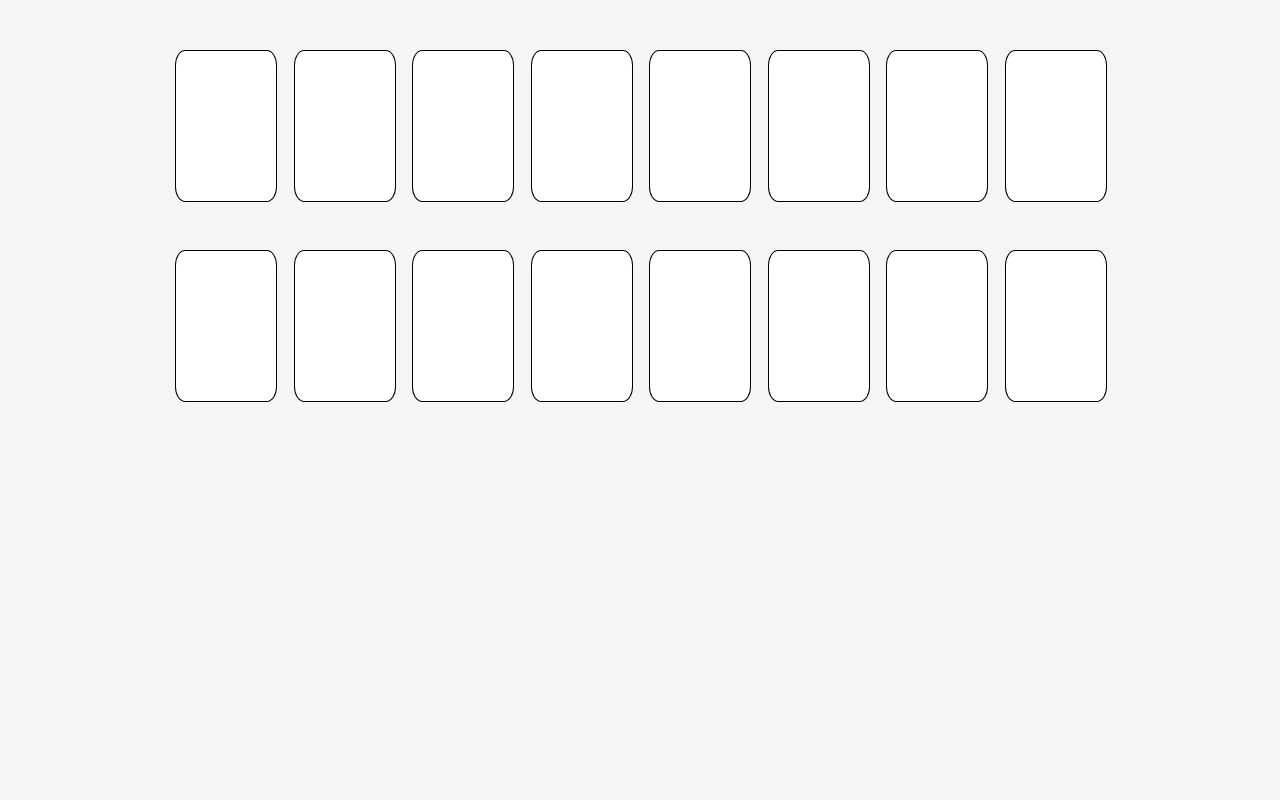
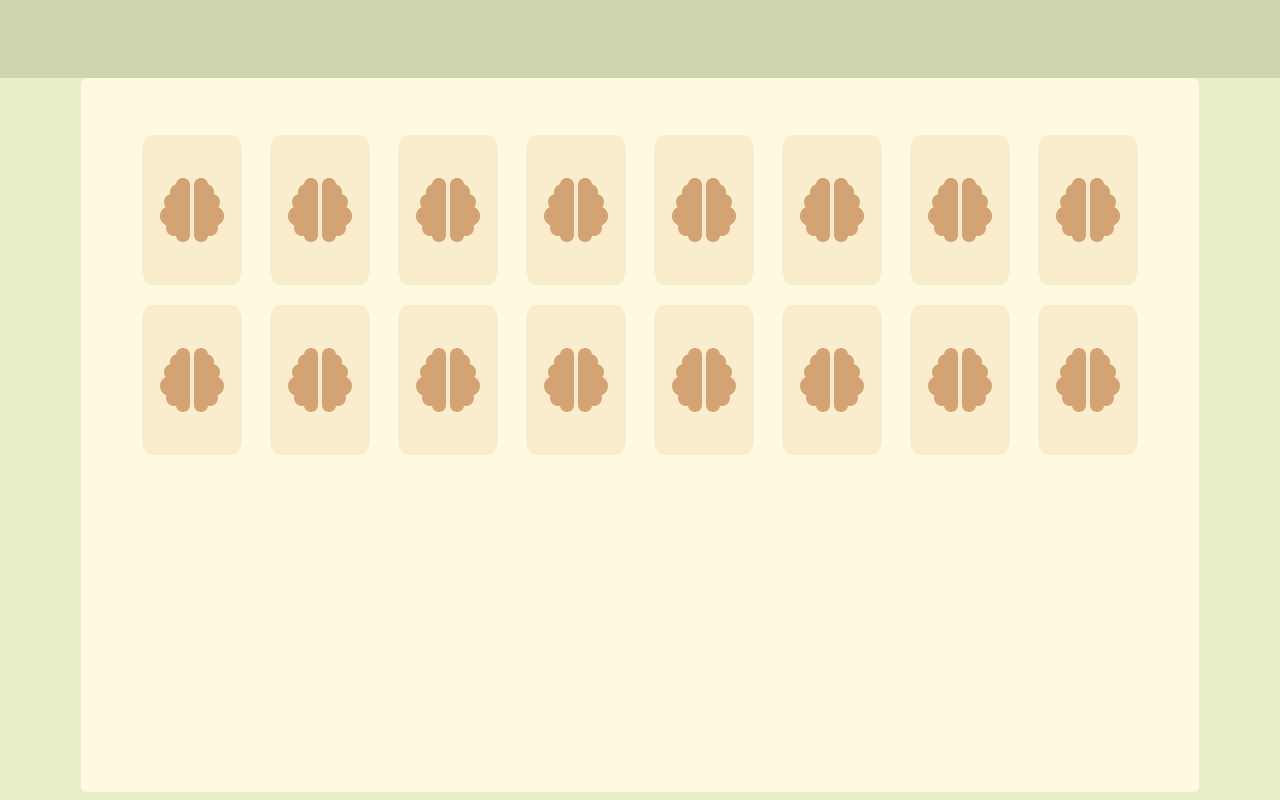
Before and after one commit to leebz45/Memory, a plain HTML site: page app.html in a window 1280 px wide. Drawn offline with Linux system fonts and the light colour scheme.

Commit message:
Colors, icon, turnCard logic
Changed colors, added card back icon and nav section. Adjusted turnCard logic to use addEventListener and pass in id.

```diff
--- a/app.css
+++ b/app.css
@@ -1,22 +1,36 @@
 body {
-    background-color: whitesmoke;
+    background-color: #E9EDC9;
+    height:97vh;
+    margin: 0%;
+}
+#nav {
+    width: 100%;
+    height: 10%;
+    margin: none;
+    background-color:#CCD5AE;
+}
+#main {
+    width: 80%;
+    min-height: 80%;
+    margin: auto;
+    padding: 2em;
+    background-color: #FEFAE0;
+    border: 15px solid #FEFAE0;
+    border-radius: 6px;
 }
 .container {
-    margin: 50px auto;
+    margin: auto;
     display:flex;
     flex-direction: row;
     flex-wrap: wrap;
     align-items: center;
     justify-content: space-around;
-    width:75%;
 }
 .card-container {
     perspective: 1000px;
+    margin:10px;
+    /* border: 6px none; */
 }
-
-/* .card-container:hover .card {
-    transform: rotateY(-180deg);
-} */
 
 .card-container, .front, .back {
     width: 100px;
@@ -38,7 +52,6 @@ body {
     position: absolute;
 	top: 0;
 	left: 0;
-    border: 1px solid black;
     border-radius: 10%;
 }
 .front {
@@ -46,9 +59,17 @@ body {
 }
 
 .back {
-    background-color: white;
+    color: #D4A373;
+    background-color: #FAEDCD;
+    /* border: 6px solid #D4A373; */
     z-index: 2;
     transform: rotateY(0deg);
+    text-align:center;
+    line-height:100%;
+}
+.cardIcon{
+    line-height:150px;
+    vertical-align:middle;
 }
 
 .red {
--- a/app.html
+++ b/app.html
@@ -4,10 +4,13 @@
     <meta charset="UTF-8">
     <meta http-equiv="X-UA-Compatible" content="IE=edge">
     <meta name="viewport" content="width=device-width, initial-scale=1.0">
+    <title>Document</title>
+    <script src="https://kit.fontawesome.com/dd2c0b777f.js" crossorigin="anonymous"></script>
     <link rel="stylesheet" href="app.css">
-    <title>Document</title>
 </head>
 <body>
+    <nav id="nav"></nav>
+    <section id="main"></section>
     <script src="app.js"></script>
 </body>
 </html>
--- a/app.js
+++ b/app.js
@@ -29,21 +29,30 @@ function addCards() {
     for (let i = 0; i < 2; i++) {
         let container = document.createElement("div");
         container.classList.add("container");
-        document.body.appendChild(container);
+        document.getElementById("main").appendChild(container);
         for (let j = 0; j < 8; j++) {
+            // Card Container
             const cardContainer = document.createElement("div");
             cardContainer.classList.add("card-container");
 
+            // Card Wrapper
             const card = document.createElement("div");
             card.classList.add("card");
             card.id = count;
-            card.onclick = turnCard;
+            // card.onclick = turnCard;
+            card.addEventListener("click",turnCard);
+
+            // Front of card
             const front = document.createElement("div");
             front.classList.add("front");
             front.classList.add(rowColors[count]);
 
+            // Back of card
             const back = document.createElement("div");
             back.classList.add("back");
+            const ic = document.createElement("i");
+            ic.classList.add("fas", "fa-brain", "fa-4x", "fa-fw", "cardIcon");
+            back.appendChild(ic);
 
             card.appendChild(front);
             card.appendChild(back);
@@ -55,22 +64,42 @@ function addCards() {
     }
 }
 
-function turnCard(e) {
-    let flip = document.getElementById(e.target.parentElement.id)
-    if (flip.classList.contains("flipped")) {
+// function turnCard(e) {
+//     let flip = document.getElementById(e.target.parentElement.id)
+//     if (flip.classList.contains("flipped")) {
+//         return;
+//     } else {
+//         flip.classList.toggle("flipped");
+//     }
+
+//     if (!firstFlip) {
+//         firstFlip = flip;
+//         return;
+//     } else if (firstFlip.children[0].classList[1] !== flip.children[0].classList[1]) {
+//         setTimeout(function (el) {
+//             el.classList.toggle("flipped");
+//             flip.classList.toggle("flipped");
+//         }, 2 * 1000, firstFlip);
+//     }
+//     firstFlip = null;
+// }
+
+function turnCard() {
+
+    if (this.classList.contains("flipped")) {
         return;
     } else {
-        flip.classList.toggle("flipped");
+        this.classList.toggle("flipped");
     }
 
     if (!firstFlip) {
-        firstFlip = flip;
+        firstFlip = this;
         return;
-    } else if (firstFlip.children[0].classList[1] !== flip.children[0].classList[1]) {
-        setTimeout(function (el) {
-            el.classList.toggle("flipped");
-            flip.classList.toggle("flipped");
-        }, 2 * 1000, firstFlip);
+    } else if (firstFlip.children[0].classList[1] !== this.children[0].classList[1]) {
+        setTimeout(function (first,second) {
+            first.classList.toggle("flipped");
+            second.classList.toggle("flipped");
+        }, 1 * 1000, firstFlip,this);
     }
     firstFlip = null;
 }
```
